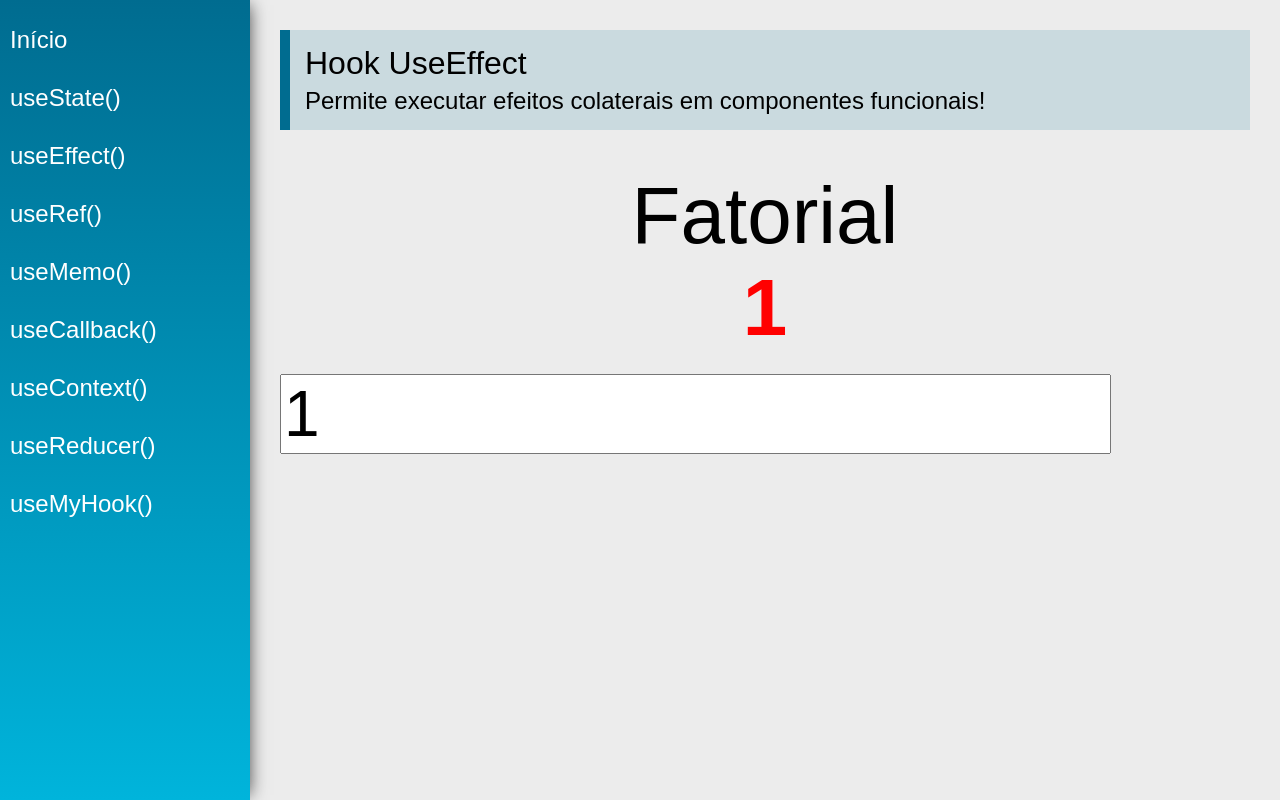
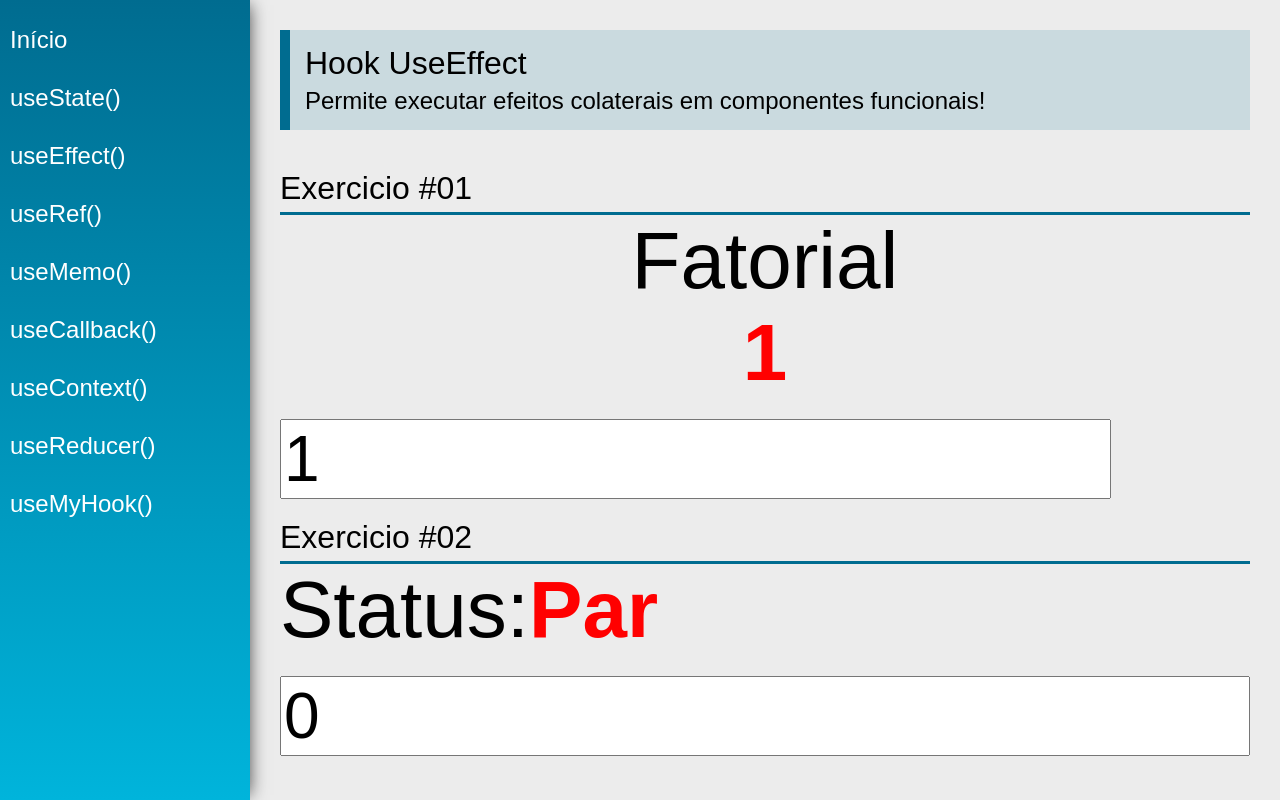
Before and after one commit to SauloCunha01/hooks, a React (Create React App) app: page /useEffect in a window 1280 px wide. Built offline with nearby package versions, Linux system fonts and the light colour scheme.

Commit message:
desafio: par ou impar
desafio: par ou impar utilizando o useEffect

```diff
--- a/src/views/examples/UseEffect.jsx
+++ b/src/views/examples/UseEffect.jsx
@@ -1,5 +1,6 @@
 import React, { useEffect, useState } from 'react'
 import PageTitle from '../../components/layout/PageTitle'
+import SectionTitle from '../../components/layout/SectionTitle'
 
 function calcFatorial(num){
     const n = parseInt(num)
@@ -7,19 +8,28 @@ function calcFatorial(num){
     if(n === 0) return 1
     return calcFatorial(n-1) * n
 }
+function parImpar(n){
+    if(n%2===0) return 'Par'
+    if(n%2!=0) return 'Impar'
+}
 const UseEffect = (props) => {
     const [number, setNumber] = useState(1)
     const [fatorial, setFatorial] = useState(1)
-
+    const [number2,setNumber2] = useState(0)
+    const [status,setStatus] = useState("par")
     useEffect(function(){
         setFatorial(calcFatorial(number))
     }, [number])
+    useEffect(function(){
+       setStatus(parImpar(number2))
+    }, [number2])
     return (
         <div className="UseEffect">
             <PageTitle
                 title="Hook UseEffect"
                 subtitle="Permite executar efeitos colaterais em componentes funcionais!"
             />
+              <SectionTitle title="Exercicio #01"/>
             <div>
                 <div className="center">
                 <span className="text">Fatorial</span>
@@ -28,6 +38,14 @@ const UseEffect = (props) => {
             <input type="number" className="input" value={number}
             onChange={e => setNumber(e.target.value)} />
             </div>
+
+            <SectionTitle title="Exercicio #02"/>
+            <div>
+                <span className="text">Status:</span>
+                <span className="text red">{status}</span>
+            </div>
+            <input type="number" className="input" value={number2}
+            onChange={e => setNumber2(e.target.value)} />
         </div>
     )
 }
```
